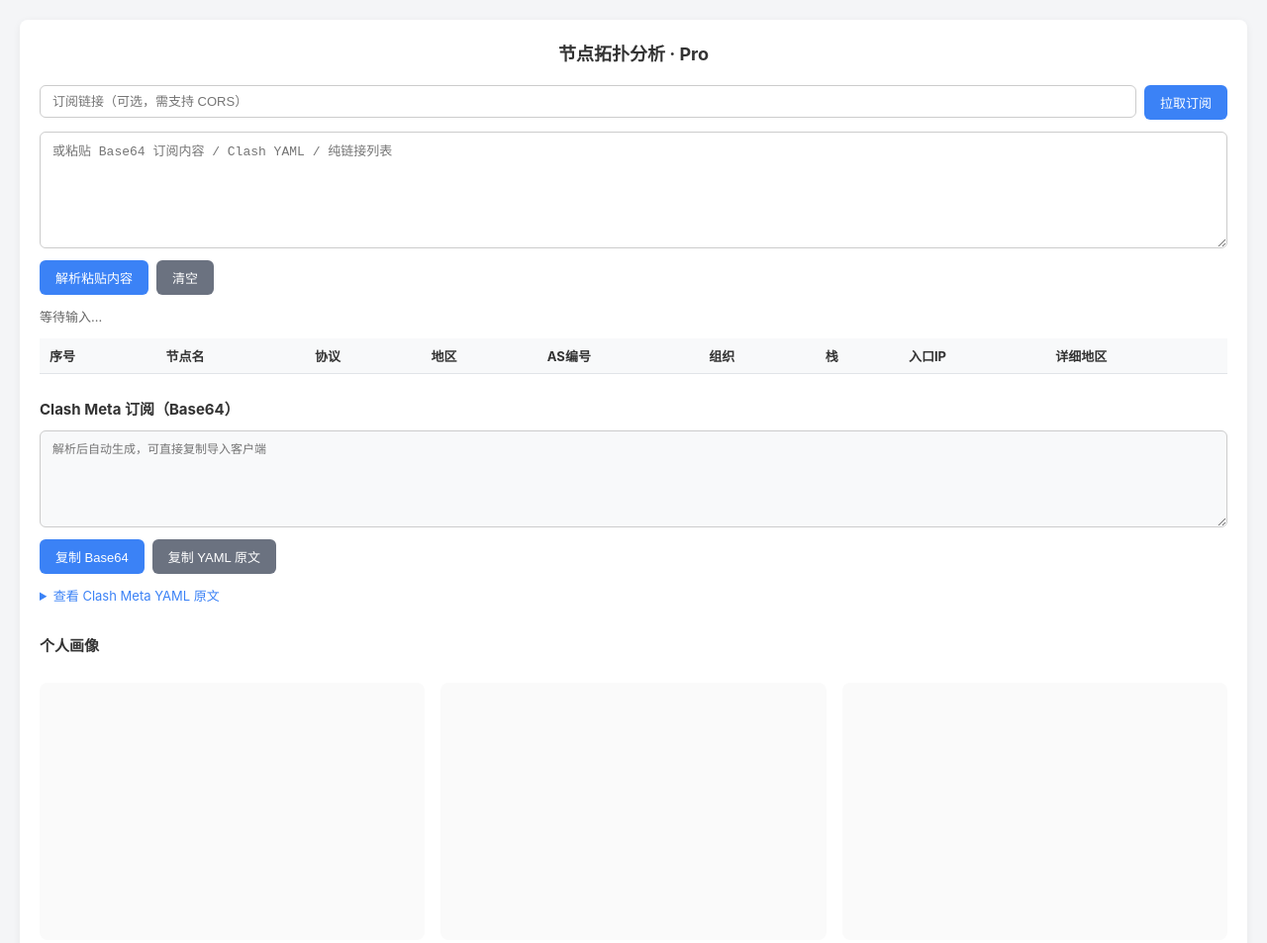
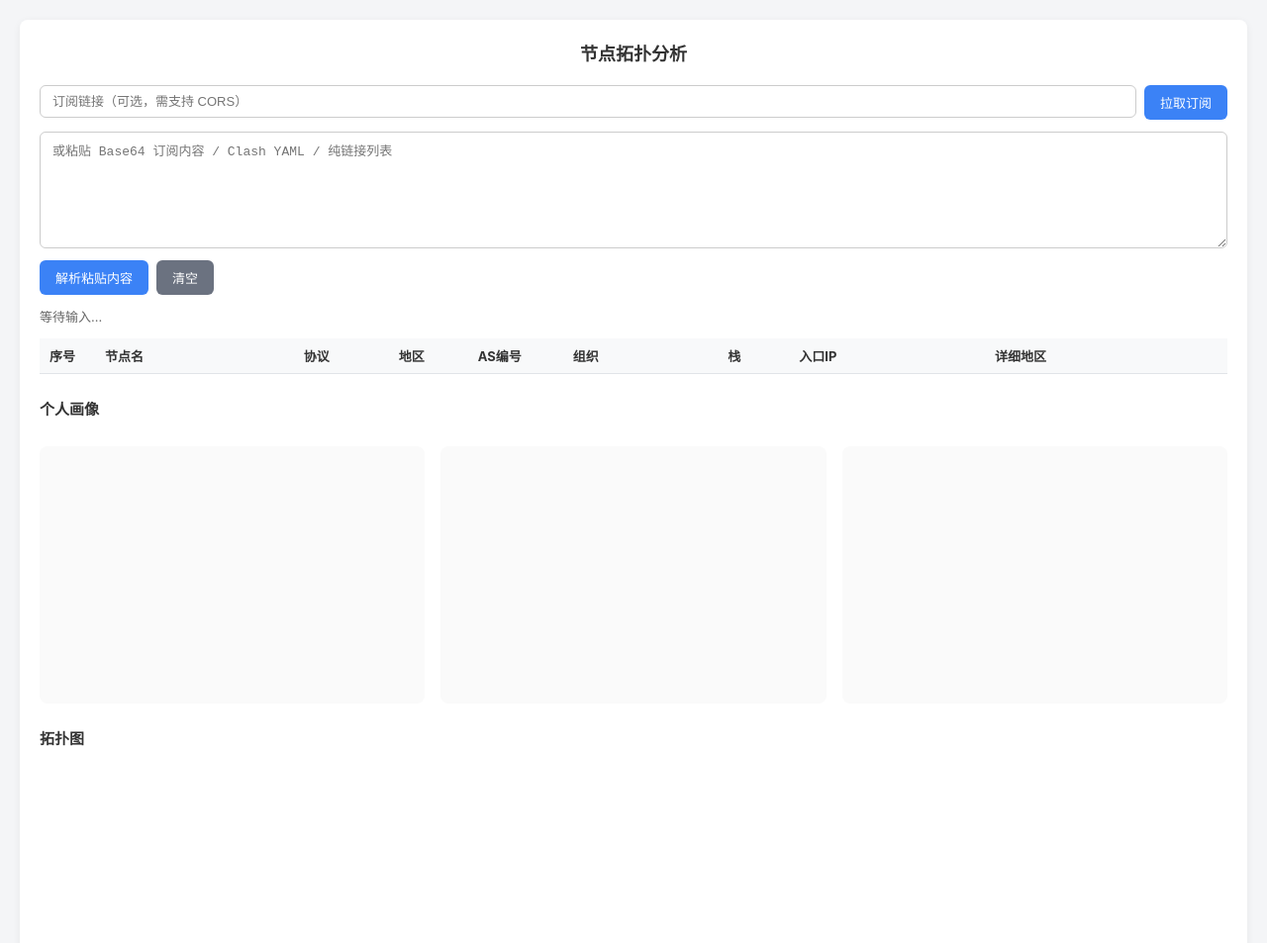
Before and after one commit to OSNewbie/jdcstp, a plain HTML site: page index.html in a window 1280 px wide. Shown: the top 953 px of the page at 99% size. Drawn offline with nearby package versions, Linux system fonts and the light colour scheme.

Commit message:
更新 index.html

```diff
--- a/index.html
+++ b/index.html
@@ -3,13 +3,13 @@
 <head>
 <meta charset="UTF-8">
 <meta name="viewport" content="width=device-width, initial-scale=1">
-<title>节点拓扑分析 · Pro</title>
+<title>节点拓扑分析</title>
 <link rel="stylesheet" href="style.css">
 <script src="https://cdn.jsdelivr.net/npm/echarts@5/dist/echarts.min.js"></script>
 </head>
 <body>
 <div class="container">
-  <h1>节点拓扑分析 · Pro</h1>
+  <h1>节点拓扑分析</h1>
 
   <div class="input-row">
     <input id="subUrl" placeholder="订阅链接（可选，需支持 CORS）">
@@ -28,31 +28,34 @@
   <div id="status">等待输入...</div>
 
   <table id="resultTable">
+    <colgroup>
+      <col style="width:56px">
+      <col>
+      <col style="width:96px">
+      <col style="width:80px">
+      <col style="width:96px">
+      <col>
+      <col style="width:72px">
+      <col>
+      <col>
+    </colgroup>
     <thead>
       <tr>
-        <th>序号</th><th>节点名</th><th>协议</th><th>地区</th><th>AS编号</th>
-        <th>组织</th><th>栈</th><th>入口IP</th><th>详细地区</th>
+        <th>序号</th>
+        <th>节点名</th>
+        <th>协议</th>
+        <th>地区</th>
+        <th>AS编号</th>
+        <th>组织</th>
+        <th>栈</th>
+        <th>入口IP</th>
+        <th>详细地区</th>
       </tr>
     </thead>
     <tbody></tbody>
   </table>
 
-  <h2>Clash Meta 订阅（Base64）</h2>
-  <div class="input-row">
-    <textarea id="clashB64" class="out" readonly placeholder="解析后自动生成，可直接复制导入客户端"></textarea>
-  </div>
-  <div class="input-row">
-    <button id="copyB64">复制 Base64</button>
-    <button id="copyYaml" class="secondary">复制 YAML 原文</button>
-    <span id="copyTip" class="tip"></span>
-  </div>
-  <details class="yaml-box">
-    <summary>查看 Clash Meta YAML 原文</summary>
-    <textarea id="clashYaml" class="out" readonly></textarea>
-  </details>
-
   <h2>个人画像</h2>
-  <div id="profile" class="profile"></div>
   <div id="profileTags" class="tags"></div>
   <div class="charts-row">
     <div id="protocolChart" class="chart"></div>
```
